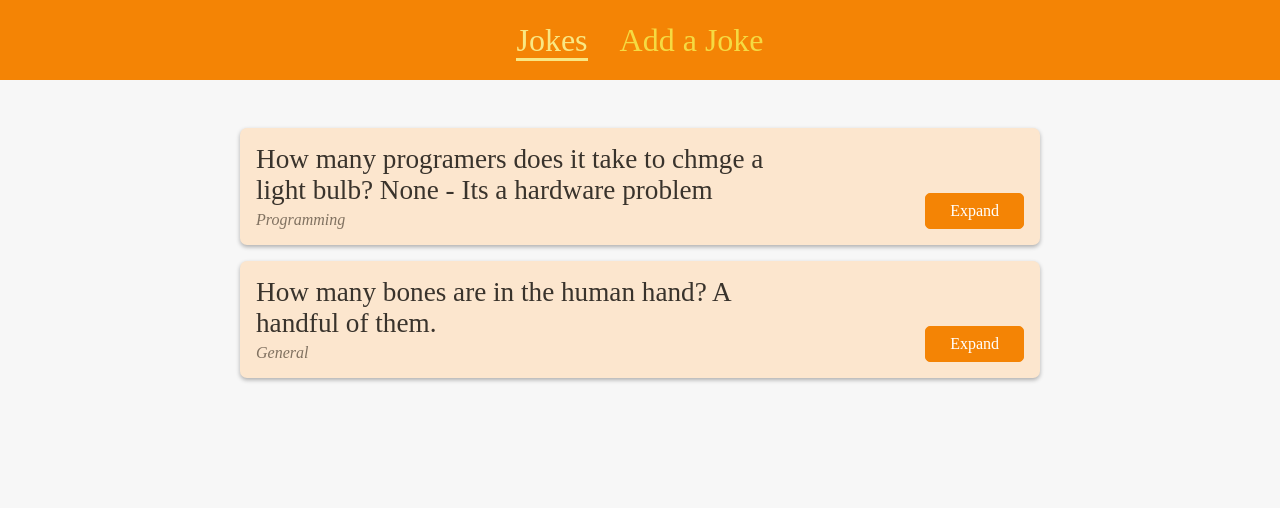
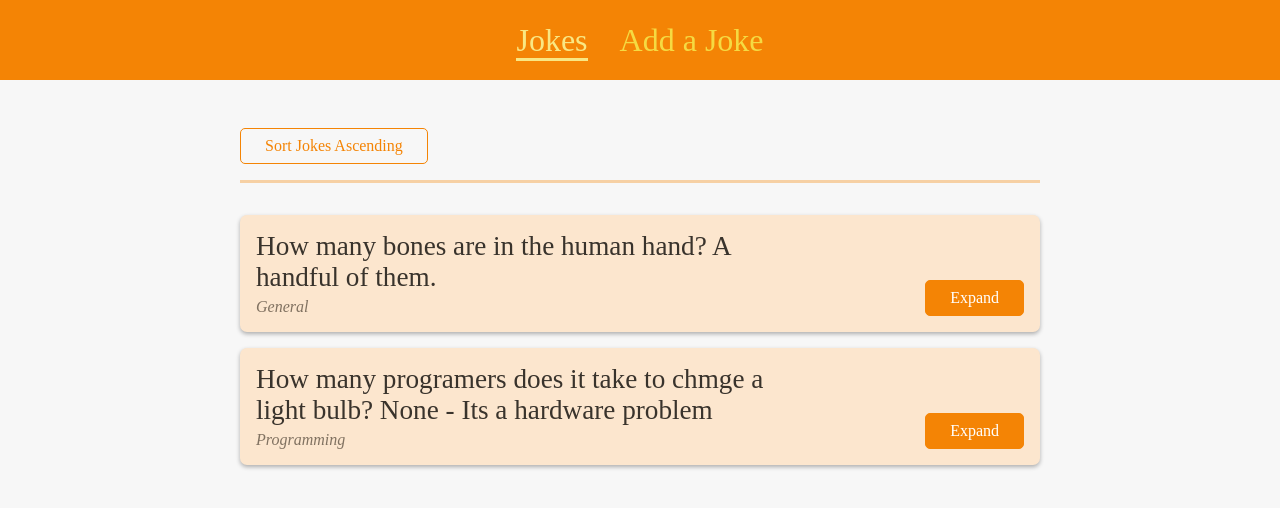
Before and after one commit to Vlad-Kudin/react-router-jokes, a React (Create React App) app: page /jokes in a window 1280 px wide. Shown: the top 508 px of the page. Built offline with nearby package versions, Linux system fonts and the light colour scheme; a web font is replaced by a local one.

Commit message:
added url parameter and logic for sorting

```diff
--- a/src/components/jokes/JokeList.js
+++ b/src/components/jokes/JokeList.js
@@ -1,13 +1,39 @@
 import { Fragment } from 'react';
+import { useHistory, useLocation } from 'react-router-dom';
 
 import JokeItem from './JokeItem';
 import styles from './JokeList.module.css';
 
+const sortJokes = (jokes, isAscending) => {
+  return jokes.sort((joke1, joke2) => {
+    if (isAscending) {
+      return joke1.id > joke2.id ? 1 : -1;
+    } else {
+      return joke1.id < joke2.id ? 1 : -1;
+    }
+  })
+};
+
 const JokeList = (props) => {
+  const history = useHistory();
+  const location = useLocation();
+
+  const queryParams = new URLSearchParams(location.search);
+  const sortingOrder = queryParams.get('sort');
+  const isSortingAscending = sortingOrder === 'asc';
+  const sortedJokes = sortJokes(props.jokes, isSortingAscending);
+
+  const toggleSortHandler = () => {
+    history.push('/jokes?sort=' + (isSortingAscending ? 'desc' : 'asc'))
+  };
+
   return (
     <Fragment>
+      <div className={styles.sort}>
+        <button onClick={toggleSortHandler}>Sort Jokes {isSortingAscending ? 'Descending' : 'Ascending'}</button>
+      </div>
       <ul className={styles.list}>
-        {props.jokes.map((joke) => (
+        {sortedJokes.map((joke) => (
           <JokeItem
             key={joke.id}
             id={joke.id}
--- a/src/components/jokes/JokeList.module.css
+++ b/src/components/jokes/JokeList.module.css
@@ -4,13 +4,13 @@
   padding: 0;
 }
 
-.filter {
+.sort {
   padding-bottom: 1rem;
   border-bottom: 3px solid #f6d0a4;
   margin-bottom: 2rem;
 }
 
-.filter button {
+.sort button {
   font: inherit;
   color: #f48405;
   border: 1px solid #f48405;
@@ -20,6 +20,6 @@
   cursor: pointer;
 }
 
-.filter button:hover {
+.sort button:hover {
   background-color: #f6d0a4;
 }
```
